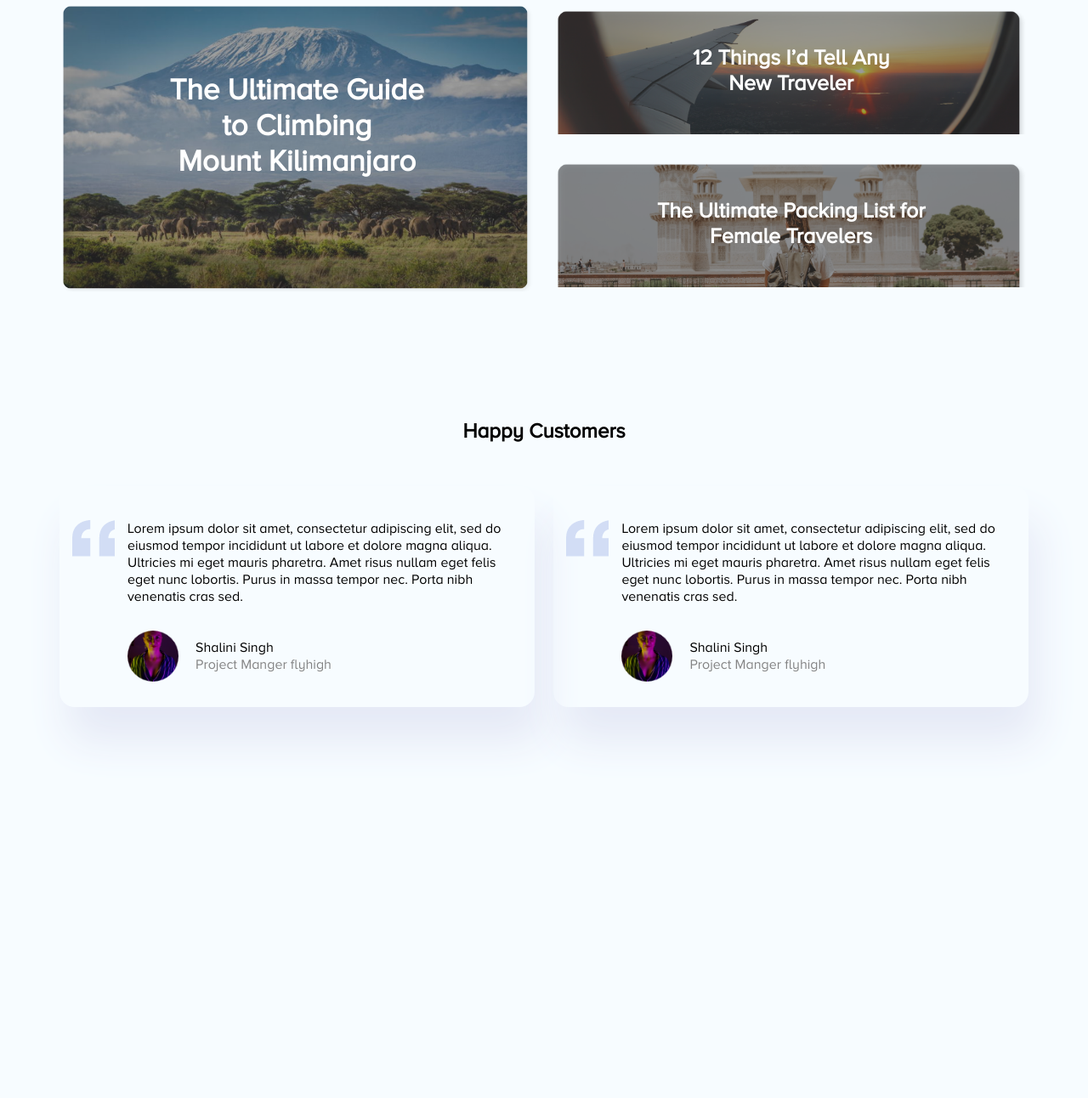
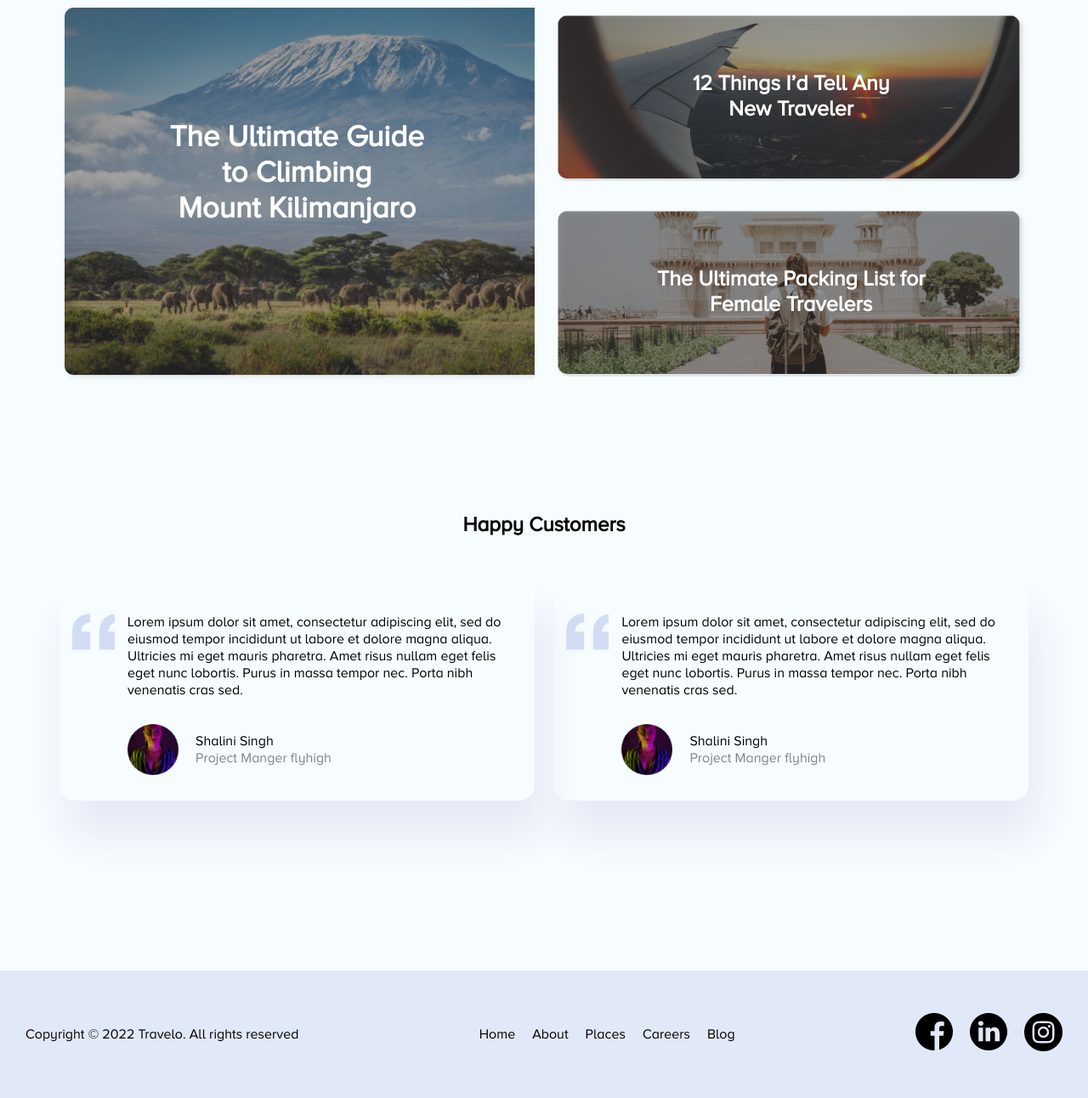
Before and after one commit to ruhulamin7/travelo-XD-to-HTML, a plain HTML site: page index.html in a window 1280 px wide. Shown: the part 2863-4155 px from the top of the page at 85% size. Before the commit the page ends 3845 px from the top, so only its background shows below. Drawn offline with Linux system fonts and the light colour scheme.

Commit message:
footer done

```diff
--- a/index.html
+++ b/index.html
@@ -359,6 +359,36 @@
         </div>
     </section>
 
+    <!-- ==============
+    footer section
+    ================ -->
+    <footer>
+        <div class=" inner_footer">
+            <p>Copyright &copy; 2022 Travelo. All rights reserved</p>
+
+            <div class="footer_menu">
+                <ul>
+                    <li><a href="">Home</a></li>
+                    <li><a href="">About</a></li>
+                    <li><a href="">Places</a></li>
+                    <li><a href="">Careers</a></li>
+                    <li><a href="">Blog</a></li>
+                </ul>
+            </div>
+
+            <div class="social">
+                <ul>
+                    <li><a href=""><img src="./images/socials/facebook.png" alt=""></a></li>
+                    <li><a href=""><img src="./images/socials/LinkedIn.png" alt=""></a></li>
+                    <li><a href=""><img src="./images/socials/Instagram.png" alt=""></a></li>
+
+                </ul>
+            </div>
+
+
+        </div>
+    </footer>
+
 </body>
 
 </html>
--- a/styles/responsive.css
+++ b/styles/responsive.css
@@ -41,10 +41,25 @@
 }
 
 @media screen and (max-width: 768px) {
+  #destination {
+    margin-bottom: 50px;
+  }
+  #features {
+    margin: 50px 0;
+  }
+  #destination {
+    margin-bottom: 100px;
+  }
+  #customers {
+    margin-bottom: 100px;
+  }
   .customer {
     flex-basis: 90%;
-
     margin: 0 auto;
+  }
+  .inner_footer {
+    flex-direction: column;
+    row-gap: 30px;
   }
 }
 
--- a/styles/style.css
+++ b/styles/style.css
@@ -144,6 +144,7 @@ nav ul li a:hover {
   color: #fff;
   border: none;
   border-radius: 10px;
+  cursor: pointer;
 }
 .box_before {
   position: relative;
@@ -295,7 +296,7 @@ nav ul li a:hover {
   background-image: url("../images/blogs/blog-1.png");
   background-repeat: no-repeat;
   background-size: cover;
-  height: 340px;
+  height: 450px;
   width: 49%;
   display: flex;
   justify-content: center;
@@ -313,23 +314,22 @@ nav ul li a:hover {
   flex-direction: column;
   row-gap: 30px;
 }
-.right_top h3 {
+.blogs_right h3 {
   max-width: 250px;
   color: #fff;
   text-align: center;
   font-size: 25px;
 }
 .right_bottom h3 {
-  max-width: 350px;
-  color: #fff;
-  text-align: center;
-  font-size: 25px;
+  max-width: 400px;
 }
+
 .right_top {
   background-image: url("../images/blogs/blog-2.png");
   background-repeat: no-repeat;
   background-size: cover;
-  height: 150px;
+  height: 200px;
+
   width: 100%;
   display: flex;
   justify-content: center;
@@ -339,7 +339,7 @@ nav ul li a:hover {
   background-image: url("../images/blogs/blog-3.png");
   background-repeat: no-repeat;
   background-size: cover;
-  height: 150px;
+  height: 200px;
   display: flex;
   justify-content: center;
   align-items: center;
@@ -348,7 +348,7 @@ nav ul li a:hover {
  customers section
  =================*/
 #customers {
-  margin-bottom: 150px;
+  margin-bottom: 200px;
 }
 .inner_customers h2 {
   text-align: center;
@@ -366,6 +366,9 @@ nav ul li a:hover {
   box-shadow: 10px 40px 50px #e5e9f6;
   border-radius: 18px;
   padding: 40px 20px 30px 80px;
+  /* background-image: url("../images/customers/quote.png");
+  background-repeat: no-repeat;
+  background-position: 20px 40px; */
 }
 
 .customer > p {
@@ -380,10 +383,6 @@ nav ul li a:hover {
   width: 50px;
   position: absolute;
   left: -65px;
-  display: flex;
-  justify-content: center;
-  align-items: center;
-  /* margin-left: 20px; */
 }
 
 .customer_info {
@@ -397,3 +396,30 @@ nav ul li a:hover {
 .designation {
   color: #848484;
 }
+/* =============
+ footer section
+ =================*/
+footer {
+  /* margin-bottom: 100px; */
+}
+.inner_footer {
+  display: flex;
+  justify-content: space-between;
+  align-items: center;
+  background-color: #e1e8f8;
+  padding: 50px 30px;
+}
+.inner_footer ul {
+  display: flex;
+}
+.inner_footer ul li {
+  list-style: none;
+  margin-right: 20px;
+}
+.inner_footer ul li:last-child {
+  margin-right: 0px;
+}
+.inner_footer ul li a {
+  text-decoration: none;
+  color: #000;
+}
```
Also changed, not shown: images/socials/Instagram.png (added), images/socials/LinkedIn.png (added), images/socials/facebook.png (added).
